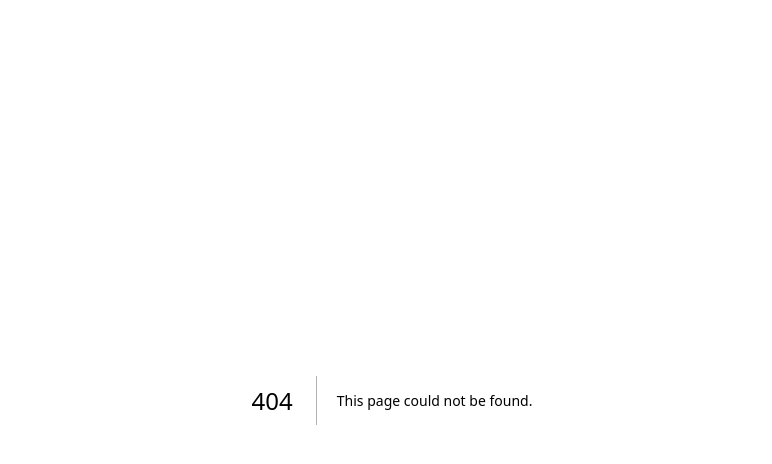
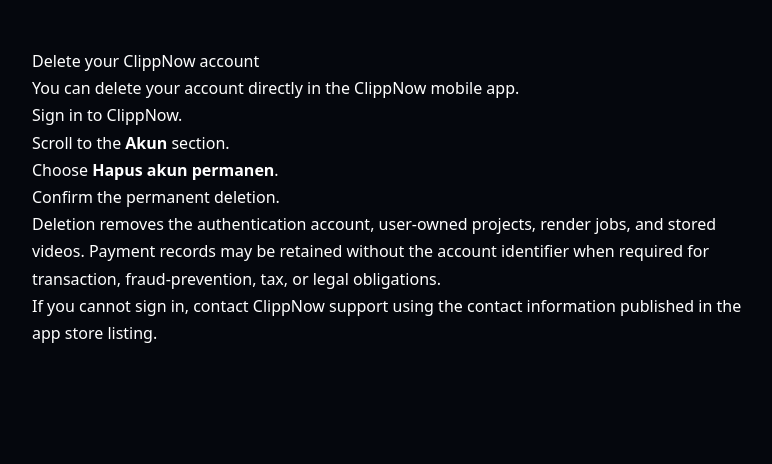
Before and after one commit to edosaputraputradayak07-collab/clippnow, a Next.js app: page /account-deletion in a window 1280 px wide. Before the commit this address had no page. Shown: the top 464 px of the page, without its empty margins (248-1020 px from the left). Built offline with nearby package versions, Linux system fonts and the light colour scheme.

Commit message:
feat: add public account deletion instructions

```diff
--- /dev/null
+++ b/app/account-deletion/page.tsx
@@ -0,0 +1,16 @@
+export default function AccountDeletionPage() {
+  return (
+    <main style={{ maxWidth: 760, margin: '0 auto', padding: '48px 20px', fontFamily: 'system-ui, sans-serif', lineHeight: 1.7 }}>
+      <h1>Delete your ClippNow account</h1>
+      <p>You can delete your account directly in the ClippNow mobile app.</p>
+      <ol>
+        <li>Sign in to ClippNow.</li>
+        <li>Scroll to the <strong>Akun</strong> section.</li>
+        <li>Choose <strong>Hapus akun permanen</strong>.</li>
+        <li>Confirm the permanent deletion.</li>
+      </ol>
+      <p>Deletion removes the authentication account, user-owned projects, render jobs, and stored videos. Payment records may be retained without the account identifier when required for transaction, fraud-prevention, tax, or legal obligations.</p>
+      <p>If you cannot sign in, contact ClippNow support using the contact information published in the app store listing.</p>
+    </main>
+  );
+}
```
